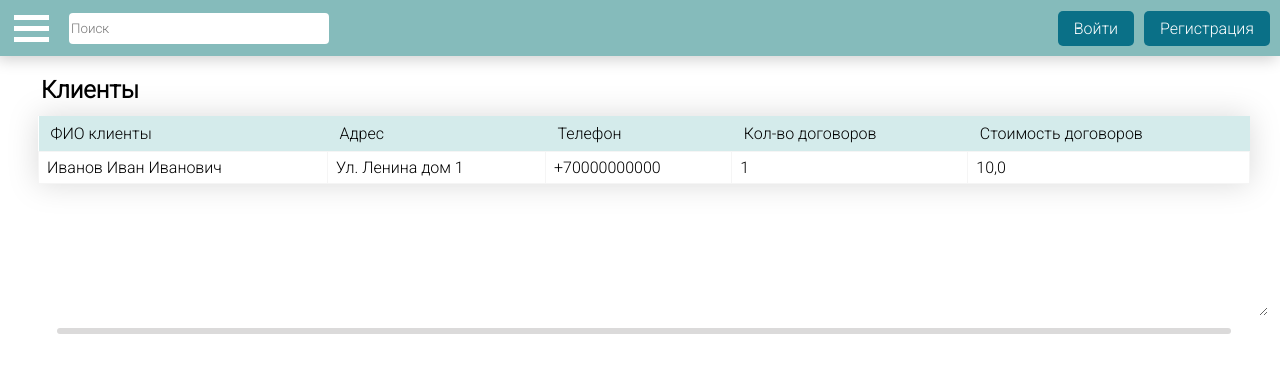
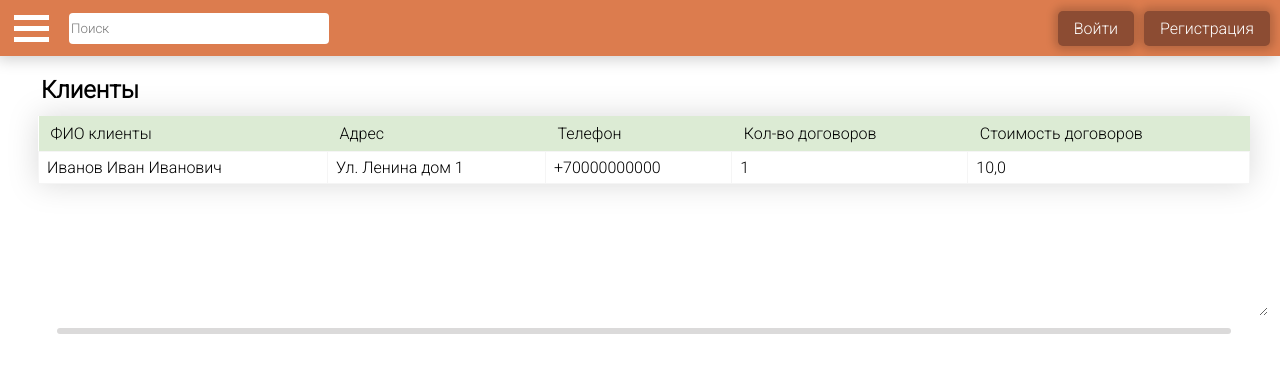
Before and after one commit to Jeyw1n/Glass-CRM, a Django app: page /forms/customers in a window 1280 px wide. Shown: the top 373 px of the page. Run offline with Django 4.2, Linux system fonts and the light colour scheme; data comes from the database, SQL or seed files in the repository; both versions use the stored data as it was after the commit; tables that the repository leaves empty hold one stand-in row (values such as "Sample post").

Commit message:
Changing the color palette of the website.

```diff
--- /dev/null
+++ b/glass_crm/apps/main_forms/static/main_forms/css/colors.css
@@ -0,0 +1,11 @@
+.col-light-1 {
+    background-color: #dc7c4e;
+}
+
+th {
+    background-color: #DCEBD4;
+}
+
+.col-dark-1 {
+    background-color: #6ba24c;
+}
--- a/glass_crm/apps/main_forms/static/main_forms/css/forms.css
+++ b/glass_crm/apps/main_forms/static/main_forms/css/forms.css
@@ -15,12 +15,12 @@ form {
 
 .sumbit-button {
     border-radius: 5px;
-    background-color: #025F6F;
     border: none;
     color: white;
     padding: 6px 18px;
     text-align: center;
     font-size: 18px;
+    box-shadow: 0 0 8px 4px #0000002e;
 }
 
 .form-block {
--- a/glass_crm/apps/main_forms/static/main_forms/css/style.css
+++ b/glass_crm/apps/main_forms/static/main_forms/css/style.css
@@ -40,7 +40,7 @@ main{
 
 
 .menu a:hover {
-    background-color: #85BBBB;
+    background-color: #ed6828;
     box-shadow: 5px 5px 10px #00000012;
     color: white;
 }
@@ -112,7 +112,6 @@ main{
 */
 
 .top-bar{
-    background-color: #85bbbb;
     box-shadow: -3px 3px 15px #0003;
     display: flex;
     align-items: center;
@@ -144,7 +143,7 @@ main{
 }
 .accman-btn button {
     font-size: 16px;
-    background-color: #0a7087;
+    background-color: #8c4c33;
     padding: 8px 16px;
     text-align: center;
 }
--- a/glass_crm/apps/main_forms/static/main_forms/css/table.css
+++ b/glass_crm/apps/main_forms/static/main_forms/css/table.css
@@ -16,7 +16,6 @@ table {
 
 th {
     padding: 8px 12px;
-    background-color: #D4EBEB;
     font-weight: 500;
     text-align: left;
 }
--- a/glass_crm/apps/main_forms/templates/main_forms/base.html
+++ b/glass_crm/apps/main_forms/templates/main_forms/base.html
@@ -13,6 +13,7 @@
 
     <!-- Стили сайта. -->
     <link rel="stylesheet" href="{% static 'main_forms/css/style.css'%}" type="text/css">
+    <link rel="stylesheet" href="{% static 'main_forms/css/colors.css'%}" type="text/css">
 
     <!-- Иконки для меню. -->
     <link rel="stylesheet" href="https://fonts.googleapis.com/icon?family=Material+Icons">
@@ -21,7 +22,7 @@
 
     <style>
         #{{ this_page }} > a {
-            background-color: #85BBBB;
+            background-color: #dc7c4e;
             box-shadow: 5px 5px 10px #00000012;
             color: white;
         }
@@ -30,7 +31,7 @@
 
     <nav>
         <div class='menu'>
-            <h2 style="margin: 0;padding: 20px;background: #4c7878;color: white;margin-bottom: 12px;">Меню</h2>
+            <h2 class="col-dark-1" style="margin: 0;padding: 20px;color: white;margin-bottom: 12px;">Меню</h2>
             <div id="pivot_table"><a href="/forms/pivot_table"><i class="material-icons md-18">table_view</i>Cводная таблица</a></div>
             <hr>
             <div id="contracts"><a href="/forms/contracts"><i class="material-icons md-18">sticky_note_2</i>Договоры</a></div>
@@ -47,7 +48,7 @@
     </nav>
 
     <header>
-        <div class="top-bar">
+        <div class="top-bar col-light-1">
             <div class="open-menu-button" onclick="openMenu(this)">
                 <div class="bar1"></div>
                 <div class="bar2"></div>
--- a/glass_crm/apps/main_forms/templates/main_forms/contracts.html
+++ b/glass_crm/apps/main_forms/templates/main_forms/contracts.html
@@ -42,7 +42,8 @@
 <form action="{% url 'create_contract' %}" method="post">
   {% csrf_token %}
   {{ form.as_div }}
-  <button class="sumbit-button" type="submit" name="submit">Отправить</button>
+  <br>
+  <button class="sumbit-button col-dark-1" type="submit" name="submit">Отправить</button>
 </form>
 {% endif %}
 {% endblock %}
--- a/glass_crm/apps/main_forms/templates/main_forms/customers.html
+++ b/glass_crm/apps/main_forms/templates/main_forms/customers.html
@@ -32,7 +32,8 @@
 <form action="{% url 'create_customer' %}" method="post">
   {% csrf_token %}
   {{ form.as_div }}
-  <button class="sumbit-button" type="submit" name="submit">Отправить</button>
+  <br>
+  <button class="sumbit-button col-dark-1" type="submit" name="submit">Отправить</button>
 </form>
 {% endif %}
 {% endblock %}
--- a/glass_crm/apps/main_forms/templates/main_forms/installations.html
+++ b/glass_crm/apps/main_forms/templates/main_forms/installations.html
@@ -40,7 +40,8 @@
 <form action="{% url 'create_installation' %}" method="post">
   {% csrf_token %}
   {{ form.as_div }}
-  <button class="sumbit-button" type="submit" name="submit">Отправить</button>
+  <br>
+  <button class="sumbit-button col-dark-1" type="submit" name="submit">Отправить</button>
 </form>
 {% endif %}
 {% endblock %}
--- a/glass_crm/apps/main_forms/templates/main_forms/metrics.html
+++ b/glass_crm/apps/main_forms/templates/main_forms/metrics.html
@@ -30,7 +30,8 @@
 <form action="{% url 'create_metrics' %}" method="post">
   {% csrf_token %}
   {{ form.as_div }}
-  <button class="sumbit-button" type="submit" name="submit">Отправить</button>
+  <br>
+  <button class="sumbit-button col-dark-1" type="submit" name="submit">Отправить</button>
 </form>
 {% endif %}
 {% endblock %}
--- a/glass_crm/apps/main_forms/templates/main_forms/orders.html
+++ b/glass_crm/apps/main_forms/templates/main_forms/orders.html
@@ -40,7 +40,8 @@
 <form action="{% url 'create_order' %}" method="post">
   {% csrf_token %}
   {{ form.as_div }}
-  <button class="sumbit-button" type="submit" name="submit">Отправить</button>
+  <br>
+  <button class="sumbit-button col-dark-1" type="submit" name="submit">Отправить</button>
 </form>
 {% endif %}
 {% endblock %}
```
Also changed, not shown: glass_crm/db.sqlite3.
